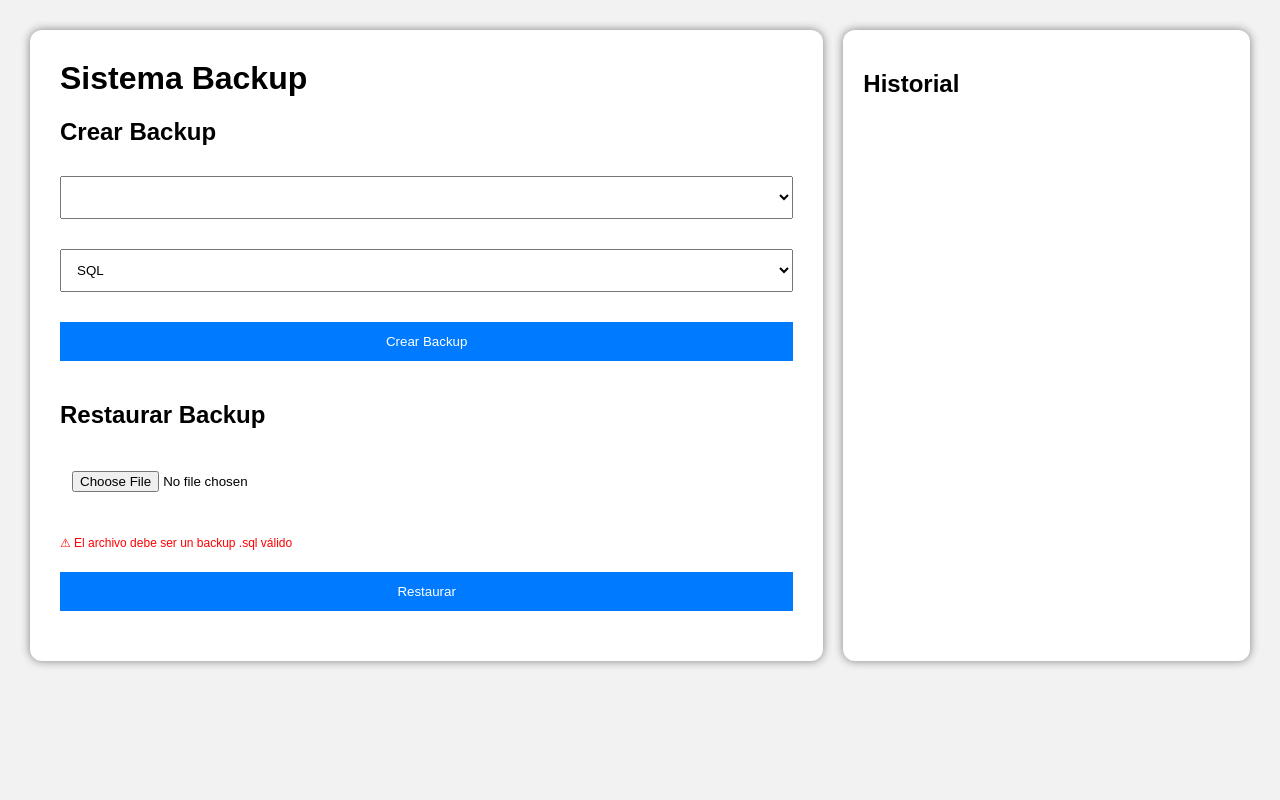
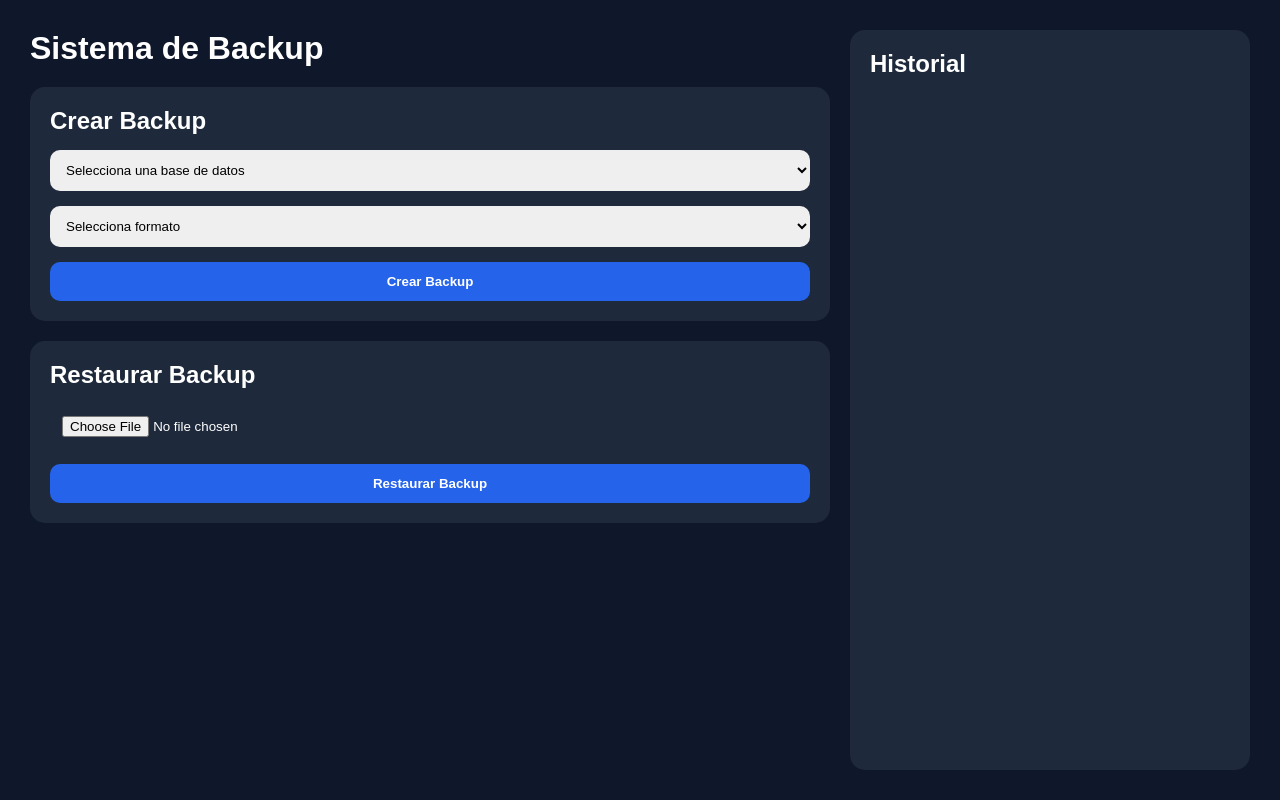
Before and after one commit to BeatrizRiv/Sistema_backup, a Flask app: page / in a window 1280 px wide. Run offline with Flask 3, Linux system fonts and the light colour scheme; lists and menus that the app fills with data are empty.

Commit message:
Mejoras al sistema de backup

```diff
--- a/db.py
+++ b/db.py
@@ -1,13 +1,35 @@
 import mysql.connector
 
-MYSQL_HOST = "localhost"
-MYSQL_USER = "root"
 MYSQL_PASSWORD = "toor"
 
 
-def conectar():
-    return mysql.connector.connect(
-        host="localhost",
-        user="root",
-        password="toor",
+def obtener_bases():
+
+    conexion = mysql.connector.connect(
+        host='localhost',
+        user='root',
+        password=MYSQL_PASSWORD
     )
+
+    cursor = conexion.cursor()
+
+    cursor.execute('SHOW DATABASES')
+
+    bases = []
+
+    for db in cursor:
+
+        nombre = db[0]
+
+        if nombre not in [
+            'information_schema',
+            'mysql',
+            'performance_schema',
+            'sys'
+        ]:
+
+            bases.append(nombre)
+
+    conexion.close()
+
+    return bases
--- a/main.py
+++ b/main.py
@@ -1,15 +1,13 @@
 from flask import Flask
+from routes.backup_routes import backup_bp
+from routes.restore_routes import restore_bp
 
 app = Flask(__name__)
 
-# 🔹 Importar Blueprints
-from routes.backup_routes import backup_bp
-from routes.restore_routes import restore_bp
+app.register_blueprint(backup_bp)
 
-# 🔹 Registrar rutas
-app.register_blueprint(backup_bp)
 app.register_blueprint(restore_bp)
 
-# 🔹 Ejecutar app
 if __name__ == '__main__':
+
     app.run(debug=True)
--- a/routes/backup_routes.py
+++ b/routes/backup_routes.py
@@ -1,36 +1,25 @@
-from flask import Blueprint, render_template, request, redirect
-from db import conectar, MYSQL_PASSWORD
+from flask import Blueprint, render_template, request, redirect, send_file
+from db import obtener_bases, MYSQL_PASSWORD
 from utils.backup_utils import crear_backup
 from utils.log_utils import guardar_log, obtener_logs
 
-backup_bp = Blueprint('backup', __name__)
+backup_bp = Blueprint('backup_bp', __name__)
+
+ultimo_backup = None
 
 
 @backup_bp.route('/')
 def index():
 
-    conexion = conectar()
-    cursor = conexion.cursor()
-    cursor.execute("SHOW DATABASES")
-
-    bases = [
-        db[0] for db in cursor
-        if db[0] not in (
-            'information_schema',
-            'mysql',
-            'performance_schema',
-            'sys'
-        )
-    ]
-
-    conexion.close()
+    bases = obtener_bases()
 
     logs = obtener_logs()
+
     mensaje = request.args.get('mensaje')
 
     return render_template(
         'index.html',
-        bases=bases,
+        databases=bases,
         logs=logs,
         mensaje=mensaje
     )
@@ -39,12 +28,31 @@ def index():
 @backup_bp.route('/backup', methods=['POST'])
 def backup():
 
+    global ultimo_backup
+
     database = request.form['database']
-    tipo = request.form['type']
 
-    # ✅ AQUÍ ESTÁ LA CORRECCIÓN
-    resultado = crear_backup(database, tipo, MYSQL_PASSWORD)
+    tipo = request.form['tipo']
 
-    guardar_log(f'BACKUP | {database} | OK')
+    resultado, ruta = crear_backup(
+        database,
+        tipo,
+        MYSQL_PASSWORD
+    )
+
+    ultimo_backup = ruta
+
+    guardar_log(f'{resultado} | {database}')
 
     return redirect(f'/?mensaje={resultado}')
+
+
+@backup_bp.route('/download')
+def download():
+
+    global ultimo_backup
+
+    return send_file(
+        ultimo_backup,
+        as_attachment=True
+    )
--- a/static/style.css
+++ b/static/style.css
@@ -1,68 +1,91 @@
+*{
+    margin:0;
+    padding:0;
+    box-sizing:border-box;
+    font-family:Arial;
+}
+
 body{
-    font-family: Arial;
-    background-color: #f2f2f2;
-    margin: 0;
-    padding: 30px;
+    background:#0f172a;
+    color:white;
 }
 
 .contenedor{
-    display: flex;
-    gap: 20px;
+    display:flex;
+    gap:20px;
+    padding:30px;
+    min-height:100vh;
 }
 
-.panel{
-    background: white;
-    flex: 2;
-    padding: 30px;
-    border-radius: 12px;
-    box-shadow: 0px 0px 10px gray;
+.izquierda{
+    flex:2;
 }
 
-.historial{
-    background: white;
-    flex: 1;
-    padding: 20px;
-    border-radius: 12px;
-    box-shadow: 0px 0px 10px gray;
-    max-height: 700px;
-    overflow-y: auto;
+.derecha{
+    flex:1;
 }
 
 h1{
-    margin-top: 0;
+    margin-bottom:20px;
+}
+
+.card{
+    background:#1e293b;
+    padding:20px;
+    border-radius:15px;
+    margin-bottom:20px;
+}
+
+h2{
+    margin-bottom:15px;
+}
+
+form{
+    display:flex;
+    flex-direction:column;
+    gap:15px;
 }
 
 input,
 select,
 button{
-    width: 100%;
-    padding: 12px;
-    margin-top: 10px;
-    margin-bottom: 20px;
+    padding:12px;
+    border:none;
+    border-radius:10px;
 }
 
 button{
-    background-color: #007bff;
-    color: white;
-    border: none;
-    cursor: pointer;
+    background:#2563eb;
+    color:white;
+    cursor:pointer;
+    font-weight:bold;
 }
 
 button:hover{
-    background-color: #0056b3;
+    background:#1d4ed8;
+}
+
+.historial{
+    height:100%;
+}
+
+.logs{
+    display:flex;
+    flex-direction:column;
+    gap:10px;
+    max-height:700px;
+    overflow:auto;
 }
 
 .log{
-    background-color: #f7f7f7;
-    padding: 10px;
-    border-radius: 8px;
-    margin-bottom: 10px;
+    background:#334155;
+    padding:10px;
+    border-radius:10px;
 }
 
 .mensaje{
-    background-color: #d4edda;
-    color: #155724;
-    padding: 15px;
-    border-radius: 8px;
-    margin-bottom: 20px;
+    background:#16a34a;
+    padding:15px;
+    border-radius:10px;
+    margin-bottom:20px;
 }
--- a/templates/index.html
+++ b/templates/index.html
@@ -4,6 +4,8 @@
 <head>
 
     <meta charset="UTF-8">
+
+    <meta name="viewport" content="width=device-width, initial-scale=1.0">
 
     <title>Sistema Backup</title>
 
@@ -18,26 +20,33 @@
 
 <div class="contenedor">
 
-    <div class="panel">
+    <div class="izquierda">
 
-        <h1>Sistema Backup</h1>
+        <h1>Sistema de Backup</h1>
 
         {% if mensaje %}
 
             <div class="mensaje">
+
                 {{ mensaje }}
+
             </div>
 
         {% endif %}
 
-        <!-- 🔵 BACKUP -->
+        <div class="card">
+
             <h2>Crear Backup</h2>
 
             <form action="/backup" method="POST">
 
-            <select name="database">
+                <select name="database" required>
 
-                {% for db in bases %}
+                    <option value="">
+                        Selecciona una base de datos
+                    </option>
+
+                    {% for db in databases %}
 
                         <option value="{{ db }}">
                             {{ db }}
@@ -47,21 +56,38 @@
 
                 </select>
 
-            <select name="type">
+                <select name="tipo" required>
 
-                <option value="sql">SQL</option>
-                <option value="gz">Comprimido</option>
-                <option value="enc">Cifrado</option>
+                    <option value="">
+                        Selecciona formato
+                    </option>
+
+                    <option value="sql">
+                        SQL
+                    </option>
+
+                    <option value="gz">
+                        Comprimido (.gz)
+                    </option>
+
+                    <option value="enc">
+                        Cifrado (.enc)
+                    </option>
 
                 </select>
 
                 <button type="submit">
+
                     Crear Backup
+
                 </button>
 
             </form>
 
-        <!-- 🔵 RESTORE (CORREGIDO) -->
+        </div>
+
+        <div class="card">
+
             <h2>Restaurar Backup</h2>
 
             <form
@@ -70,35 +96,39 @@
                 enctype="multipart/form-data"
             >
 
-            <!-- ❌ eliminado selector de base de datos -->
-
                 <input
                     type="file"
-                name="file"
-                accept=".sql"
+                    name="archivo"
                     required
+                    accept=".sql,.gz,.enc"
                 >
 
-            <p style="font-size: 12px; color: red;">
-                ⚠ El archivo debe ser un backup .sql válido
-            </p>
+                <button type="submit">
 
-            <button type="submit">
-                Restaurar
+                    Restaurar Backup
+
                 </button>
 
             </form>
 
         </div>
 
-    <div class="historial">
+    </div>
+
+    <div class="derecha">
+
+        <div class="card historial">
 
             <h2>Historial</h2>
+
+            <div class="logs">
 
                 {% for log in logs %}
 
                     <div class="log">
+
                         {{ log }}
+
                     </div>
 
                 {% endfor %}
@@ -107,6 +137,10 @@
 
         </div>
 
+    </div>
+
+</div>
+
 </body>
 
 </html>
--- a/utils/backup_utils.py
+++ b/utils/backup_utils.py
@@ -1,59 +1,91 @@
 import os
 import gzip
+import mysql.connector
 from datetime import datetime
 from utils.crypto_utils import fernet
 
-BACKUP_FOLDER = 'backups'
-
-os.makedirs(BACKUP_FOLDER, exist_ok=True)
+BACKUP_FOLDER = r'C:\Users\Beatriz\OneDrive\Escritorio\SistemaBackup\backups'
 
 
 def crear_backup(database, tipo, password):
 
-    fecha = datetime.now().strftime('%Y%m%d_%H%M%S')
+    try:
 
-    sql_file = f'{BACKUP_FOLDER}/{database}_{fecha}.sql'
+        conexion = mysql.connector.connect(
+            host='localhost',
+            user='root',
+            password=password
+        )
 
-    os.system(
-        f'mysqldump -u root -p{password} {database} > "{sql_file}"'
-    )
+        cursor = conexion.cursor()
 
-    if tipo == 'sql':
+        cursor.execute('SHOW DATABASES')
 
-        return 'Backup SQL creado correctamente'
+        bases = [db[0] for db in cursor]
 
-    elif tipo == 'gz':
+        conexion.close()
 
-        gz_file = f'{sql_file}.gz'
+        if database not in bases:
 
-        with open(sql_file, 'rb') as f_in:
-            with gzip.open(gz_file, 'wb') as f_out:
-                f_out.writelines(f_in)
+            return '❌ La base de datos no existe', None
 
-        os.remove(sql_file)
+        fecha = datetime.now().strftime('%Y%m%d_%H%M%S')
 
-        return 'Backup comprimido creado correctamente'
+        sql_file = os.path.join(
+            BACKUP_FOLDER,
+            f'{database}_{fecha}.sql'
+        )
 
-    elif tipo == 'enc':
+        comando = (
+            f'mysqldump -u root -ptoor '
+            f'{database} > "{sql_file}"'
+        )
 
-        gz_file = f'{sql_file}.gz'
+        os.system(comando)
 
-        with open(sql_file, 'rb') as f_in:
-            with gzip.open(gz_file, 'wb') as f_out:
-                f_out.writelines(f_in)
+        if tipo == 'sql':
 
-        with open(gz_file, 'rb') as archivo:
-            datos = archivo.read()
+            return '✅ Backup SQL creado correctamente', sql_file
 
-        datos_cifrados = fernet.encrypt(datos)
+        elif tipo == 'gz':
 
-        enc_file = f'{BACKUP_FOLDER}/{database}_{fecha}.enc'
+            gz_file = f'{sql_file}.gz'
 
-        with open(enc_file, 'wb') as archivo:
-            archivo.write(datos_cifrados)
+            with open(sql_file, 'rb') as f_in:
+                with gzip.open(gz_file, 'wb') as f_out:
+                    f_out.writelines(f_in)
 
-        os.remove(sql_file)
+            os.remove(sql_file)
 
-        os.remove(gz_file)
+            return '✅ Backup comprimido creado correctamente', gz_file
 
-        return 'Backup cifrado creado correctamente'
+        elif tipo == 'enc':
+
+            gz_file = f'{sql_file}.gz'
+
+            with open(sql_file, 'rb') as f_in:
+                with gzip.open(gz_file, 'wb') as f_out:
+                    f_out.writelines(f_in)
+
+            with open(gz_file, 'rb') as archivo:
+                datos = archivo.read()
+
+            datos_cifrados = fernet.encrypt(datos)
+
+            enc_file = os.path.join(
+                BACKUP_FOLDER,
+                f'{database}_{fecha}.enc'
+            )
+
+            with open(enc_file, 'wb') as archivo:
+                archivo.write(datos_cifrados)
+
+            os.remove(sql_file)
+
+            os.remove(gz_file)
+
+            return '✅ Backup cifrado creado correctamente', enc_file
+
+    except Exception as e:
+
+        return f'❌ Error: {str(e)}', None
--- a/utils/crypto_utils.py
+++ b/utils/crypto_utils.py
@@ -1,5 +1,5 @@
 from cryptography.fernet import Fernet
 
-clave = Fernet.generate_key()
+clave = b'K9Wm3P4xQ2nT8yR5uV7aB1cD6eF0gHjLkZxCvBnMqPo='
 
 fernet = Fernet(clave)
--- a/utils/log_utils.py
+++ b/utils/log_utils.py
@@ -1,16 +1,6 @@
-import os
 from datetime import datetime
 
-LOG_FOLDER = 'logs'
-
-LOG_FILE = 'logs/logs.txt'
-
-os.makedirs(LOG_FOLDER, exist_ok=True)
-
-if not os.path.exists(LOG_FILE):
-
-    with open(LOG_FILE, 'w') as f:
-        pass
+LOG_FILE = r'C:\Users\Beatriz\OneDrive\Escritorio\SistemaBackup\logs\logs.txt'
 
 
 def guardar_log(mensaje):
@@ -24,10 +14,16 @@ def guardar_log(mensaje):
 
 def obtener_logs():
 
-    with open(LOG_FILE, 'r', encoding='utf-8') as archivo:
+    try:
 
-        lineas = archivo.readlines()
+        with open(LOG_FILE, 'r', encoding='utf-8') as archivo:
 
-    lineas.reverse()
+            lineas = archivo.readlines()
 
-    return lineas[:10]
+        lineas.reverse()
+
+        return lineas[:10]
+
+    except:
+
+        return []
```
Also changed, not shown: routes/restore_routes.py (+6 -4 lines), utils/restore_utils.py (+78 -16 lines). Lines whose indentation alone changed are shown as unchanged.
